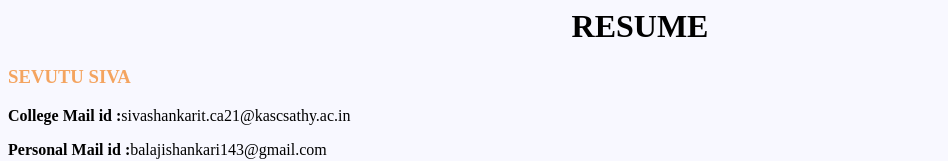
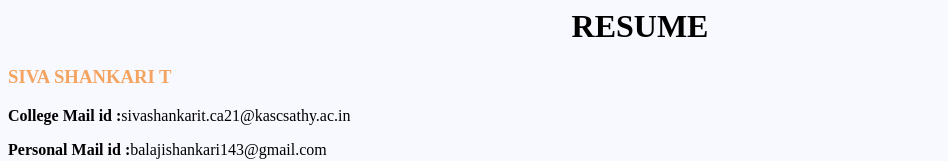
Before and after one commit to sivashankarit-ca21/myresume, a plain HTML site: page index.html in a window 1280 px wide. Shown: the top 161 px of the page, without its empty margins (0-948 px from the left). Drawn offline with Linux system fonts and the light colour scheme.

Commit message:
first commit

```diff
--- a/index.html
+++ b/index.html
@@ -35,7 +35,7 @@
   </head>
   <body>
   <h1> RESUME </h1>
-  <h3>SEVUTU SIVA</h3>
+  <h3> SIVA SHANKARI T</h3>
   <p><b>College Mail id :</b>sivashankarit.ca21@kascsathy.ac.in</p>
   <p><b> Personal Mail id :</b>balajishankari143@gmail.com</p>
   <p><b>Mobile Number :</b>9843730670</p>
```
